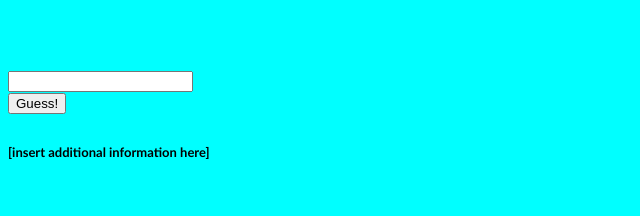
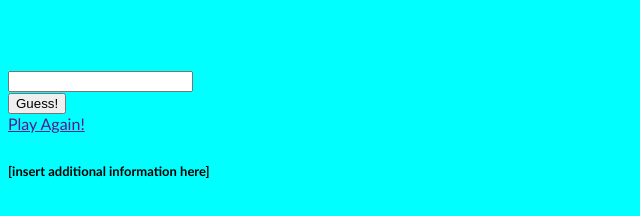
Before and after one commit to tsitw/mathemathicalguessing, a plain HTML site: page index.html in a window 1280 px wide. Shown: the part 432-648 px from the top of the page, without its empty margins (0-640 px from the left). Drawn offline with Linux system fonts and the light colour scheme.

Commit message:
Update index.html

```diff
--- a/index.html
+++ b/index.html
@@ -8,6 +8,7 @@ body{background-color: aqua; font-family: 'Gill Sans', 'Gill Sans MT', Calibri,
 #title{font-size: xx-large; font-family: sans-serif;}
 #info{font-size: small;}
 #game{display: none; color: blueviolet;}
+#retry{border: 1px;}
 
 </style>
 </head>
@@ -22,6 +23,8 @@ body{background-color: aqua; font-family: 'Gill Sans', 'Gill Sans MT', Calibri,
     <input type="text" id="guess">
     <br>
     <input type="button" id="button" value="Guess!">
+    <br>
+    <a href="" id="retry">Play Again!</a>
     <br>
     <h6 id="info">[insert additional information here]</h6>
 
```
